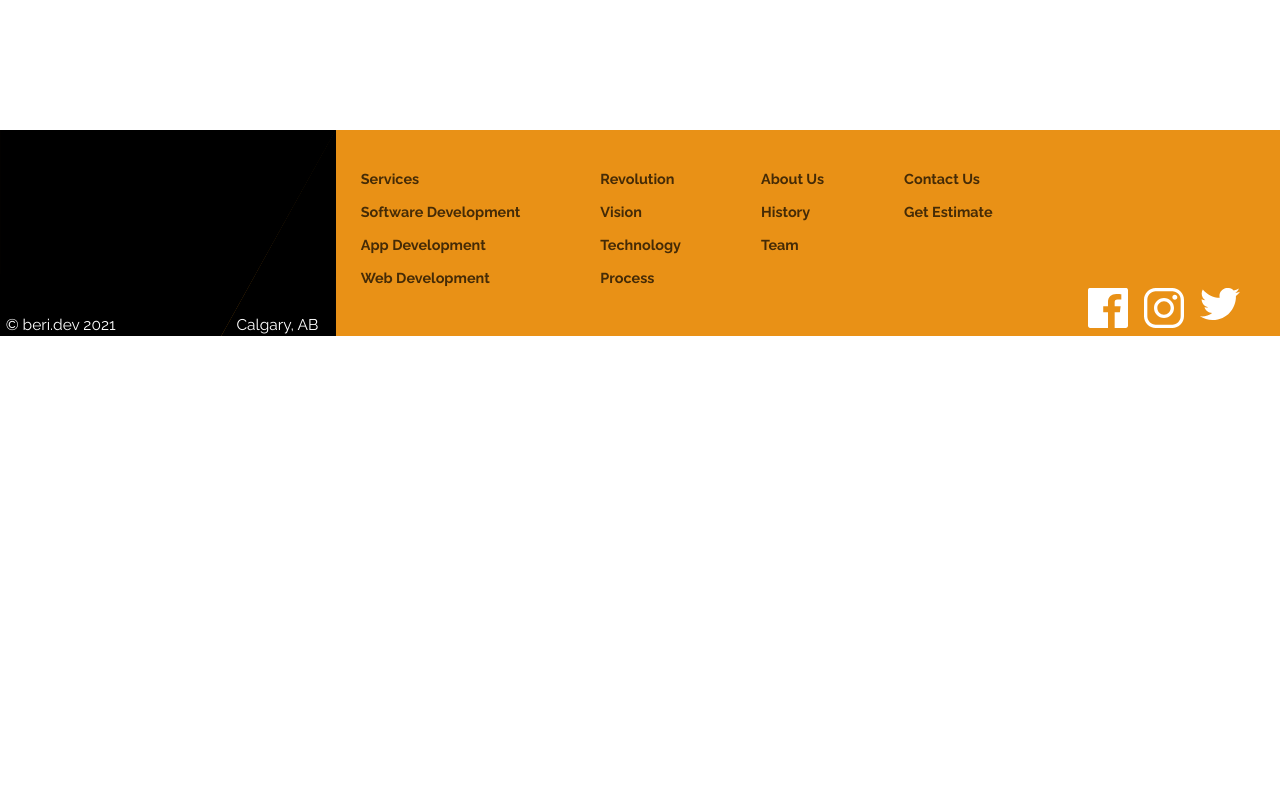
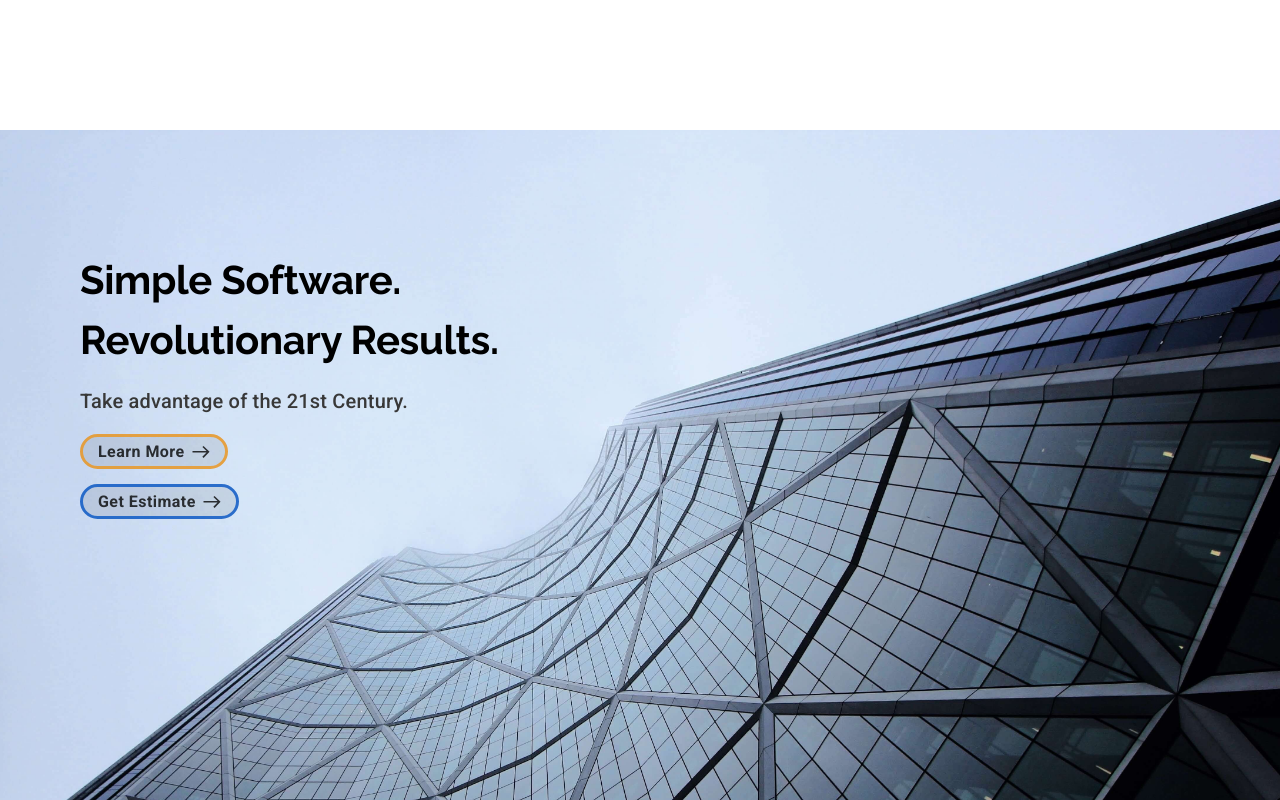
Before and after one commit to HAZberi/tech-company-website, a React (Create React App) app: page /revolution in a window 1280 px wide. Shown: the part 1000-1800 px from the top of the page. Before the commit the page ends 1336 px from the top, so only its background shows below. Built offline with nearby package versions, Linux system fonts and the light colour scheme.

Commit message:
Call To Action Component added and configured

```diff
--- a/src/App.js
+++ b/src/App.js
@@ -102,7 +102,13 @@ const App = () => {
             <Route
               exact
               path="/revolution"
-              component={Revolution}
+              render={(props) => (
+                <Revolution
+                  {...props}
+                  setValue={setValue}
+                  setSelected={setSelected}
+                />
+              )}
             />
             <Route exact path="/about" component={() => <div>About us</div>} />
             <Route
--- a/src/components/Revolution.js
+++ b/src/components/Revolution.js
@@ -4,12 +4,12 @@ import { makeStyles, useTheme } from "@material-ui/core/styles";
 import Grid from "@material-ui/core/Grid";
 import Typography from "@material-ui/core/Typography";
 import useMediaQuery from "@material-ui/core/useMediaQuery";
+import CallToAction from "./ui/CallToAction";
 
 import vision from "../assets/vision.svg";
 
 const useStyles = makeStyles((theme) => ({
   heading: {
-    maxWidth: "60em",
     paddingLeft: "5em",
     paddingRight: "5em",
     marginBottom: "3em",
@@ -17,11 +17,11 @@ const useStyles = makeStyles((theme) => ({
     [theme.breakpoints.down("sm")]: {
       paddingLeft: "1.5em",
       paddingRight: "1.5em",
-
+      marginTop: "1em",
+      marginBottom: "1em",
       textAlign: "center",
     },
     [theme.breakpoints.down("md")]: {
-      maxWidth: "45em",
       marginBottom: "1.5em",
     },
   },
@@ -62,25 +62,50 @@ const useStyles = makeStyles((theme) => ({
   },
 }));
 
-const Revolution = () => {
+const Revolution = (props) => {
   const classes = useStyles();
   const theme = useTheme();
-  const medium = useMediaQuery(theme.breakpoints.down("md"));
+  //const medium = useMediaQuery(theme.breakpoints.down("md"));
   const smaller = useMediaQuery(theme.breakpoints.down("sm"));
   const smallest = useMediaQuery(theme.breakpoints.down("xs"));
 
   return (
-    <Grid container direction="column" alignItems={smaller ? "center" : "flex-start"}>
+    <Grid
+      container
+      direction="column"
+    >
       <Grid item className={classes.heading}>
         <Typography variant="h2" gutterBottom>
           The Revolution
         </Typography>
       </Grid>
-      <Grid container direction="row" alignItems="center" justify="center" className={classes.rowContainer}>
-        <Grid item align="center" style={{maxWidth: smallest ? "80%" : "30em"}} md>
-          <img style={{maxWidth: smallest ? "80%" : "30em"}} src={vision} alt="Alberta Vision background" />
+      <Grid
+        container
+        direction="row"
+        alignItems="center"
+        justify="center"
+        className={classes.rowContainer}
+      >
+        <Grid
+          item
+          align="center"
+          style={{ maxWidth: smallest ? "80%" : "30em" }}
+          md
+        >
+          <img
+            style={{ maxWidth: smallest ? "80%" : "30em" }}
+            src={vision}
+            alt="Alberta Vision background"
+          />
         </Grid>
-        <Grid item container direction="column" alignItems={smaller ? "center" : "flex-start"} className={classes.itemContainer} lg>
+        <Grid
+          item
+          container
+          direction="column"
+          alignItems={smaller ? "center" : "flex-start"}
+          className={classes.itemContainer}
+          lg
+        >
           <Grid item align={smaller ? "center" : "left"}>
             <Typography variant="h4" gutterBottom>
               Vision
@@ -119,6 +144,17 @@ const Revolution = () => {
           </Grid>
         </Grid>
       </Grid>
+      <Grid item>
+        {/* Call to Action Block */}
+        {/* HINT: a background image can be set directly on the Grid Container
+                as className Prop and then we dont need to set the inner container with
+                absolute positioning
+            */}
+        <CallToAction
+          setValue={props.setValue}
+          setSelected={props.setSelected}
+        />
+      </Grid>
     </Grid>
   );
 };
```
Also changed, not shown: 1 other file (tests, documents, lock files or other folders). Lines whose indentation alone changed are shown as unchanged.
